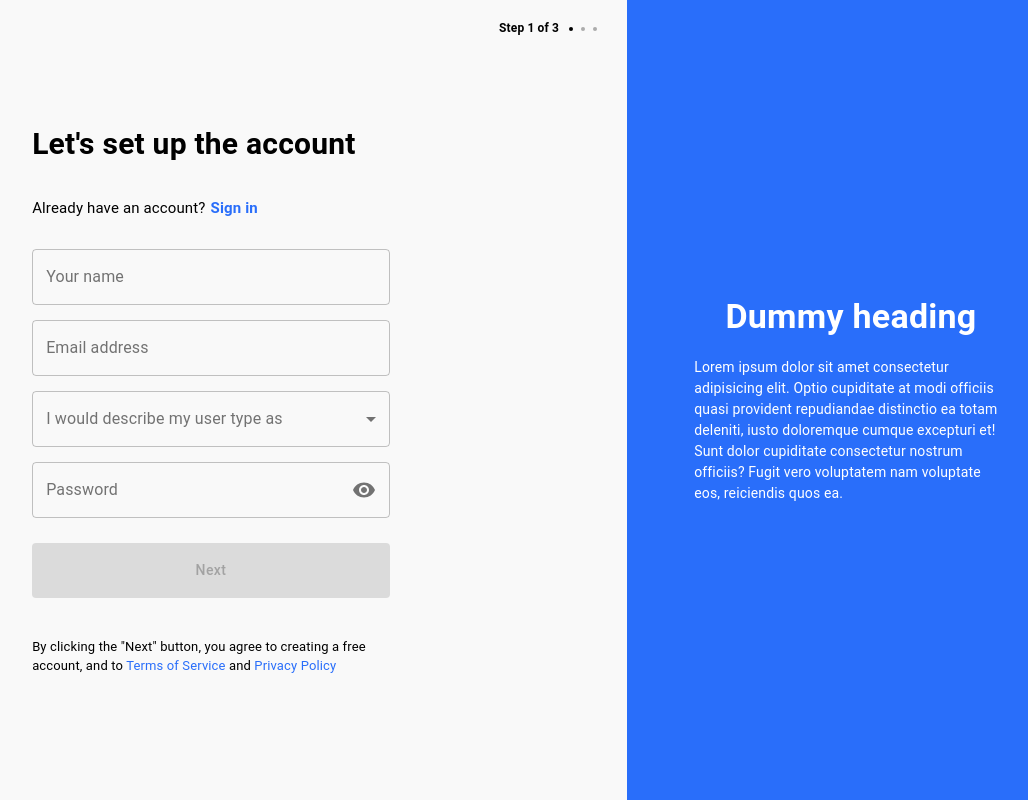
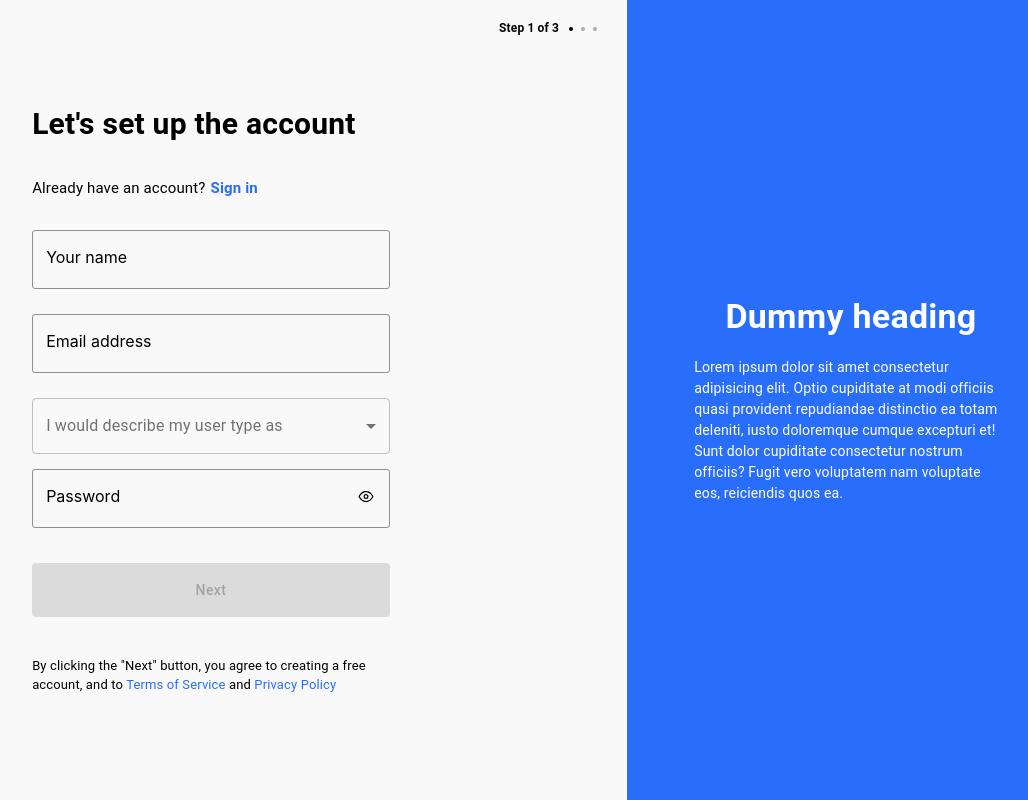
Before and after one commit to romeo-folie/incsub, a React (Create React App) app: page / in a window 1280 px wide. Shown: the whole page, without its empty margins (205-1233 px from the left). Built offline with nearby package versions, Linux system fonts and the light colour scheme.

Commit message:
rewrote input component without mui

```diff
--- a/package.json
+++ b/package.json
@@ -3,8 +3,6 @@
   "version": "0.1.0",
   "private": true,
   "dependencies": {
-    "@material-ui/core": "^4.11.4",
-    "@material-ui/icons": "^4.11.2",
     "@testing-library/jest-dom": "^5.11.4",
     "@testing-library/react": "^11.1.0",
     "@testing-library/user-event": "^12.1.10",
--- a/src/App.tsx
+++ b/src/App.tsx
@@ -1,7 +1,7 @@
 import React, {useState, ChangeEvent, FormEvent} from "react";
 import {Typography, Link, Button, makeStyles, Box} from "@material-ui/core";
 import "./App.css";
-import Input from "./components/Input";
+import Input from "./components/Input/Input";
 import Select from "./components/Select";
 
 const useStyles = makeStyles({
@@ -84,7 +84,6 @@ const App = () => {
   const [errors, setErrors] = useState<FormValues>(initialValues);
   const [showPassword, setShowPassword] = useState<boolean>(false);
 
-
   const handleShowPasswordClick = () => {
     setShowPassword(!showPassword);
   };
@@ -162,7 +161,6 @@ const App = () => {
             onSubmit={handleSubmit}
           >
             <Input
-              className={styles.input}
               label="Your name"
               name="name"
               onChange={handleInputChange}
@@ -171,7 +169,6 @@ const App = () => {
             />
 
             <Input
-              className={styles.input}
               label="Email address"
               name="email"
               onChange={handleInputChange}
@@ -190,7 +187,6 @@ const App = () => {
             />
 
             <Input
-              className={styles.input}
               label="Password"
               name="password"
               onChange={handleInputChange}
--- a/src/components/Input.tsx
+++ /dev/null
@@ -1,58 +0,0 @@
-import React, {ChangeEvent} from "react";
-import {TextField, InputAdornment, IconButton} from "@material-ui/core";
-import {Visibility, VisibilityOff} from "@material-ui/icons";
-
-interface Iprops {
-  name: string;
-  value: string;
-  label: string;
-  error: string;
-  className: string;
-  showPassword?: boolean;
-  onShowPasswordClick?: () => void;
-  onChange: (event: ChangeEvent<HTMLInputElement>) => void;
-}
-
-const Input: React.FC<Iprops> = (props) => {
-  const {
-    name,
-    value,
-    onChange,
-    label,
-    error,
-    className,
-    showPassword,
-    onShowPasswordClick,
-  } = props;
-
-  return (
-    <TextField
-      label={label}
-      variant="outlined"
-      name={name}
-      className={className}
-      onChange={onChange}
-      value={value}
-      aria-label={name}
-      {...(error && {error: true, helperText: error})}
-      {...(name === "password" && {
-        InputProps: {
-          endAdornment: (
-            <InputAdornment position="end">
-              <IconButton
-                aria-label="toggle password visibility"
-                edge="end"
-                onClick={onShowPasswordClick}
-              >
-                {showPassword ? <VisibilityOff /> : <Visibility />}
-              </IconButton>
-            </InputAdornment>
-          ),
-          type: showPassword ? "text" : "password",
-        },
-      })}
-    />
-  );
-};
-
-export default Input;
--- /dev/null
+++ b/src/components/Input/Input.css
@@ -0,0 +1,78 @@
+.input-group {
+  position: relative;
+  min-height: 20px;
+  width: 100%;
+  margin-bottom: 25px;
+  border-radius: 3px;
+  font-size: 16px;
+}
+
+.input-group:focus-within label {
+  color: #296efa;
+  top: -8px;
+  font-size: 12px;
+  background: #f9f9f9;
+  padding: 0 2px;
+}
+
+.input-group label {
+  position: absolute;
+  top: 17px;
+  left: 14px;
+  transition: all 0.2s ease-out;
+}
+
+.input-group.has-value label {
+  color: initial;
+  top: -8px;
+  font-size: 12px;
+  background: #f9f9f9;
+  padding: 0 2px;
+}
+
+.input-group img {
+  position: absolute;
+  right: 15px;
+  top: 20px;
+  height: 15px;
+  width: 18px;
+}
+
+.input {
+  height: 100%;
+  width: 100%;
+  padding: 20px 14px;
+  border: 0.5px solid rgb(146, 143, 143);
+  background: transparent;
+  box-sizing: border-box;
+  border-radius: inherit;
+  font-size: 15px;
+}
+
+.input:focus {
+  outline: none;
+  box-shadow: 0 0 2px 0 #296efa;
+  border-color: #7e7f81;
+  border-width: 1.5px;
+}
+
+.input-group.error {
+  margin-bottom: 35px;
+}
+
+.input-group.error .helper-text {
+  position: absolute;
+  bottom: -20px;
+  left: 0;
+  font-size: 12px;
+  color: red;
+}
+
+.input-group.error .input {
+  border-color: red;
+  box-shadow: 0 0 2px 0 red;
+}
+
+.input-group.error label {
+  color: red;
+}
--- /dev/null
+++ b/src/components/Input/Input.tsx
@@ -0,0 +1,71 @@
+import React, {ChangeEvent, useState, useEffect} from "react";
+import Show from "../../assets/eye.svg";
+import Hide from "../../assets/eye-off.svg";
+import "./Input.css";
+
+interface Iprops {
+  name: string;
+  value: string;
+  label: string;
+  error: string;
+  showPassword?: boolean;
+  onShowPasswordClick?: () => void;
+  onChange: (event: ChangeEvent<HTMLInputElement>) => void;
+}
+
+const Input: React.FC<Iprops> = (props) => {
+  const {
+    name,
+    value,
+    onChange,
+    label,
+    error,
+    showPassword,
+    onShowPasswordClick,
+  } = props;
+  const [hasValue, setHasValue] = useState<boolean>(false);
+  const handleBlur = () => setHasValue(true);
+  const handleFocus = () => setHasValue(false);
+
+  useEffect(() => {
+    function initFields() {
+      if (value.length) {
+        setHasValue(true);
+      }
+    }
+
+    initFields();
+  }, [value]);
+
+  return (
+    <div
+      className={`input-group ${error ? "error" : ""} ${
+        hasValue && value.length ? "has-value" : ""
+      }`}
+    >
+      <label htmlFor={name}>{label}</label>
+      <input
+        id={name}
+        name={name}
+        value={value}
+        type={
+          name === "password" ? (showPassword ? "text" : "password") : "text"
+        }
+        className="input"
+        onBlur={handleBlur}
+        onFocus={handleFocus}
+        onChange={onChange}
+      />
+      {name === "password" ? (
+        <img
+          src={showPassword ? Hide : Show}
+          alt="Visibility toggle icon"
+          onClick={onShowPasswordClick}
+        />
+      ) : null}
+      {error ? <span className="helper-text">{error}</span> : null}
+    </div>
+  );
+};
+
+export default Input;
```
Also changed, not shown: src/assets/eye-off.svg (added), src/assets/eye.svg (added).
